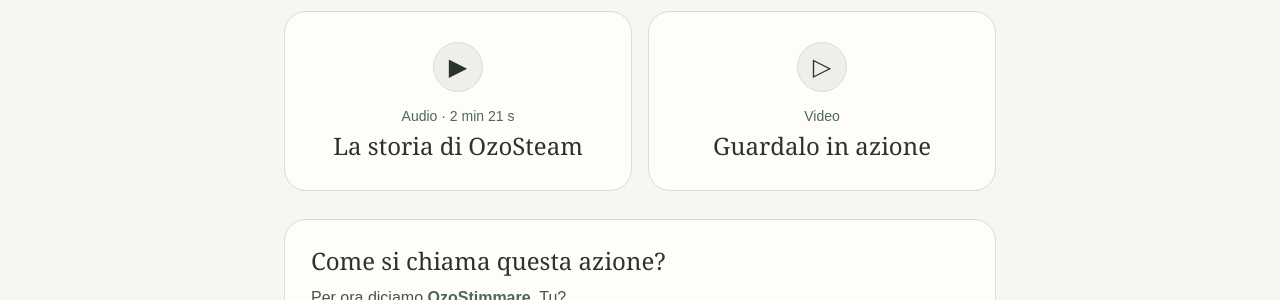
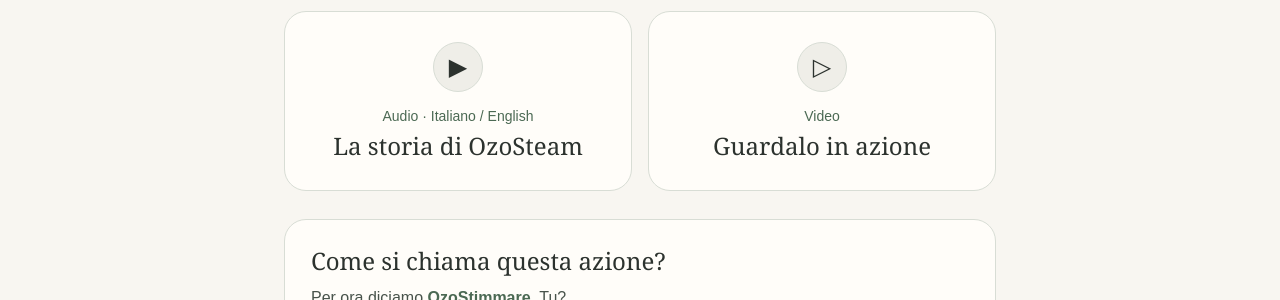
Before and after one commit to almatellus/almatellus.github.io, a Jekyll site: the page built from ascolta-ozosteam.html, in a window 1280 px wide. Shown: the part 344-644 px from the top of the page. Built offline with Jekyll 4.4.1, drawn with Linux system fonts in a browser that asks for light colours.

Commit message:
Add English OzoSteam narration alongside Italian audio

```diff
--- a/_includes/ozosteam-experience.html
+++ b/_includes/ozosteam-experience.html
@@ -8,7 +8,7 @@
   <div class="ozx-actions">
     <button class="ozx-card" type="button" data-open="ozx-audio" aria-haspopup="dialog">
       <span class="ozx-card-icon" aria-hidden="true">▶</span>
-      <span class="ozx-card-copy"><small>Audio · 2 min 21 s</small><strong>La storia di OzoSteam</strong></span>
+      <span class="ozx-card-copy"><small>Audio · Italiano / English</small><strong>La storia di OzoSteam</strong></span>
     </button>
     <a class="ozx-card" href="https://youtu.be/JY0CnPF4K-M?is=bEPStkY3nW1nptJ0" target="_blank" rel="noopener noreferrer">
       <span class="ozx-card-icon" aria-hidden="true">▷</span>
@@ -48,11 +48,22 @@
       <h2 id="ozx-audio-title">La storia di OzoSteam</h2>
       <button class="ozx-close" type="button" aria-label="Chiudi l'audio">×</button>
     </div>
-    <audio controls preload="none" id="ozx-audio-player">
-      <source src="{{ '/assets/media/ozosteam-racconto-maker-faire.mp3' | relative_url }}" type="audio/mpeg">
-      <a href="{{ '/assets/media/ozosteam-racconto-maker-faire.mp3' | relative_url }}">Apri l'audio</a>
-    </audio>
-    <p class="ozx-media-fallback" id="ozx-audio-fallback" hidden>Non riesci ad ascoltarlo? <a href="{{ '/assets/media/ozosteam-racconto-maker-faire.mp3' | relative_url }}">Apri direttamente l'audio.</a></p>
+    <div class="ozx-audio-language">
+      <h3 id="ozx-audio-it-label" style="margin:0 0 8px;font-size:.875rem">Italiano</h3>
+      <audio controls preload="none" id="ozx-audio-player" aria-labelledby="ozx-audio-it-label" lang="it">
+        <source src="{{ '/assets/media/ozosteam-racconto-maker-faire.mp3' | relative_url }}" type="audio/mpeg">
+        <a href="{{ '/assets/media/ozosteam-racconto-maker-faire.mp3' | relative_url }}">Apri l'audio in italiano</a>
+      </audio>
+      <p class="ozx-media-fallback" id="ozx-audio-fallback" hidden>Non riesci ad ascoltarlo? <a href="{{ '/assets/media/ozosteam-racconto-maker-faire.mp3' | relative_url }}">Apri direttamente l'audio in italiano.</a></p>
+    </div>
+    <div class="ozx-audio-language" style="margin-top:20px;padding-top:20px;border-top:1px solid #d8ddd5">
+      <h3 id="ozx-audio-en-label" lang="en" style="margin:0 0 8px;font-size:.875rem">English <span lang="it">· Versione inglese</span></h3>
+      <audio controls preload="none" id="ozx-audio-player-en" aria-labelledby="ozx-audio-en-label" lang="en">
+        <source src="{{ '/assets/media/ozosteam-racconto-maker-faire-en.mp3' | relative_url }}" type="audio/mpeg">
+        <a href="{{ '/assets/media/ozosteam-racconto-maker-faire-en.mp3' | relative_url }}">Listen to the story in English</a>
+      </audio>
+      <p class="ozx-media-fallback" id="ozx-audio-fallback-en" lang="en" hidden>Can't play it? <a href="{{ '/assets/media/ozosteam-racconto-maker-faire-en.mp3' | relative_url }}">Open the English audio directly.</a></p>
+    </div>
   </div>
 </div>
-<script defer src="{{ '/assets/js/ozosteam-experience.js' | relative_url }}?v=20261004-5"></script>
+<script defer src="{{ '/assets/js/ozosteam-experience.js' | relative_url }}?v=20261010-en"></script>
--- a/assets/js/ozosteam-experience.js
+++ b/assets/js/ozosteam-experience.js
@@ -17,13 +17,12 @@
 
   const overlay = document.getElementById("ozx-audio");
   const opener = document.querySelector('[data-open="ozx-audio"]');
-  const audio = document.getElementById("ozx-audio-player");
-  const fallback = document.getElementById("ozx-audio-fallback");
+  const audios = Array.from(overlay.querySelectorAll("audio"));
   const dialog = overlay.querySelector('[role="dialog"]');
   const closer = overlay.querySelector(".ozx-close");
 
   function closeAudio() {
-    audio.pause();
+    audios.forEach(function (audio) { audio.pause(); });
     overlay.hidden = true;
     document.body.style.overflow = "";
     opener.focus();
@@ -31,12 +30,19 @@
   opener.addEventListener("click", function () {
     overlay.hidden = false;
     document.body.style.overflow = "hidden";
-    if (audio.readyState === 0) audio.load();
+    audios.forEach(function (audio) { if (audio.readyState === 0) audio.load(); });
     closer.focus();
   });
   closer.addEventListener("click", closeAudio);
   overlay.addEventListener("click", function (event) { if (event.target === overlay) closeAudio(); });
-  audio.addEventListener("error", function () { fallback.hidden = false; });
+  audios.forEach(function (audio) {
+    audio.addEventListener("error", function () {
+      audio.closest(".ozx-audio-language").querySelector(".ozx-media-fallback").hidden = false;
+    });
+    audio.addEventListener("play", function () {
+      audios.forEach(function (other) { if (other !== audio) other.pause(); });
+    });
+  });
   dialog.addEventListener("keydown", function (event) {
     if (event.key === "Escape") { event.preventDefault(); closeAudio(); }
     if (event.key !== "Tab") return;
```
Also changed, not shown: index.html (+2 -2 lines), 1 other file.
